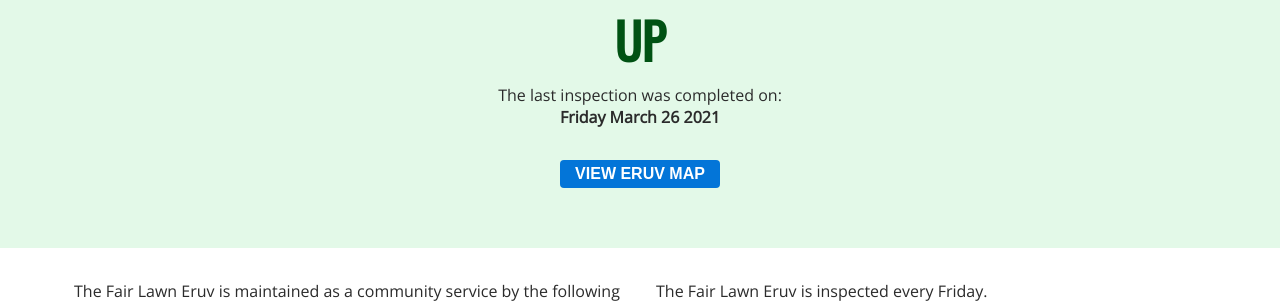
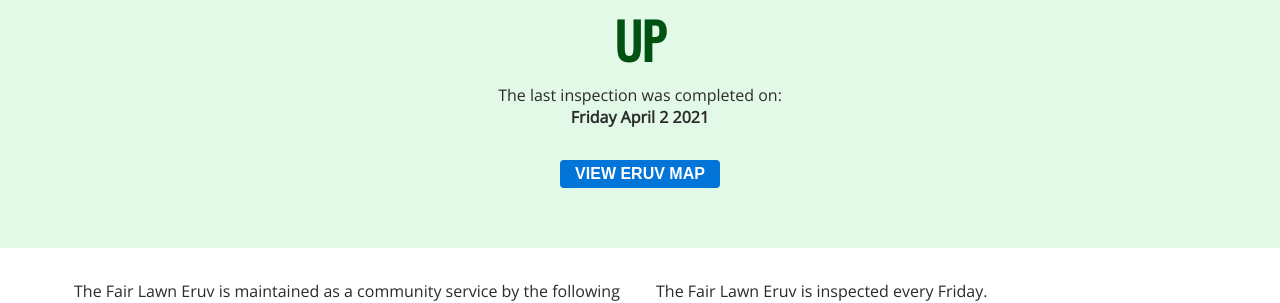
Before and after one commit to MisterGlass/eiruv, a Jekyll site: the page built from docs/index.md, in a window 1280 px wide. Shown: the part 206-509 px from the top of the page. Built offline with Jekyll 4.4.1, drawn with Linux system fonts in a browser that asks for light colours; our own code applies the rules of GitHub Pages for plain Markdown files.

Commit message:
Update eruv_status.yml

```diff
--- a/docs/_data/eruv_status.yml
+++ b/docs/_data/eruv_status.yml
@@ -1,3 +1,3 @@
 status: "Up"
-date: "Friday March 26 2021 "
+date: "Friday April 2 2021 "
 details: ""
```
